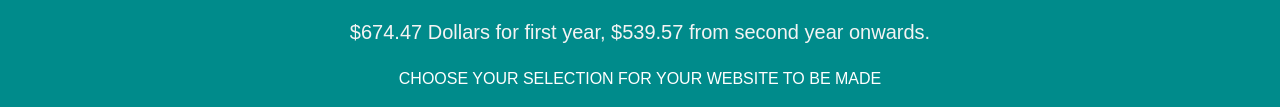
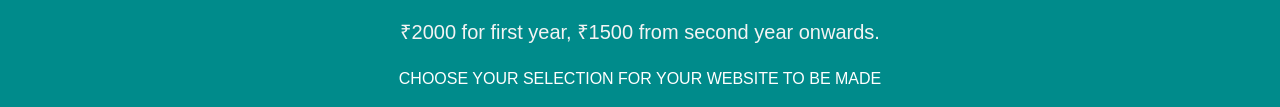
Before and after one commit to maestroware/legionlegen, a plain HTML site: page index.html in a window 1280 px wide. Shown: the part 323-430 px from the top of the page. Drawn offline with Linux system fonts and the light colour scheme.

Commit message:
Update index.html

```diff
--- a/index.html
+++ b/index.html
@@ -346,7 +346,7 @@ header a:hover{
         <section id="showcase">
             <div class="container">
                 <h1>Affordable Professional Web Design</h1>
-                <p>$674.47 Dollars for first year, $539.57 from second year onwards.</p>
+                <p>₹2000 for first year, ₹1500 from second year onwards.</p>
                 <li><a href="2.html">Choose Your Selection For Your Website To Be Made</a></li>
                 <p>Just One Mail And Job Done</p>
             </div>
```
